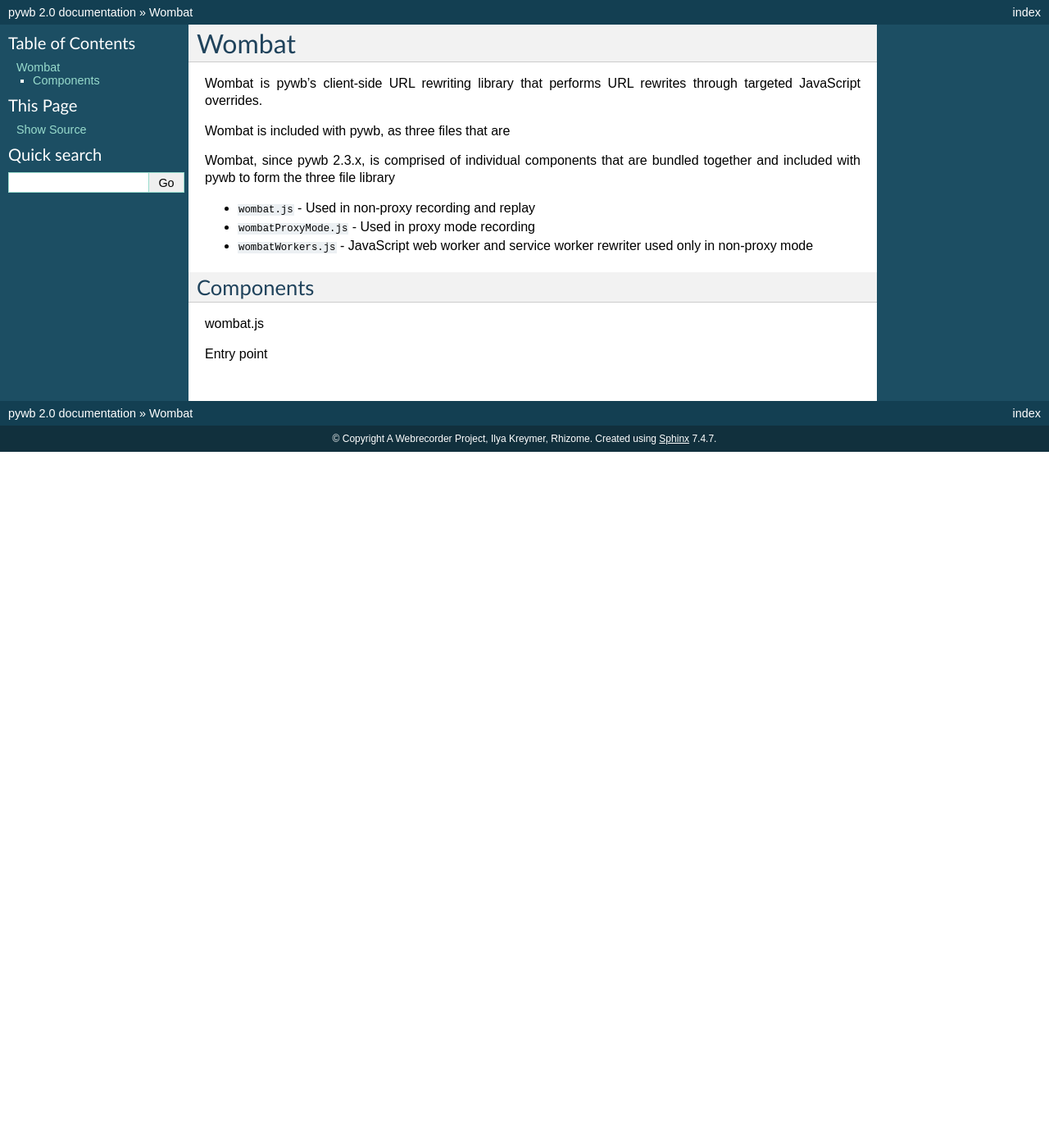
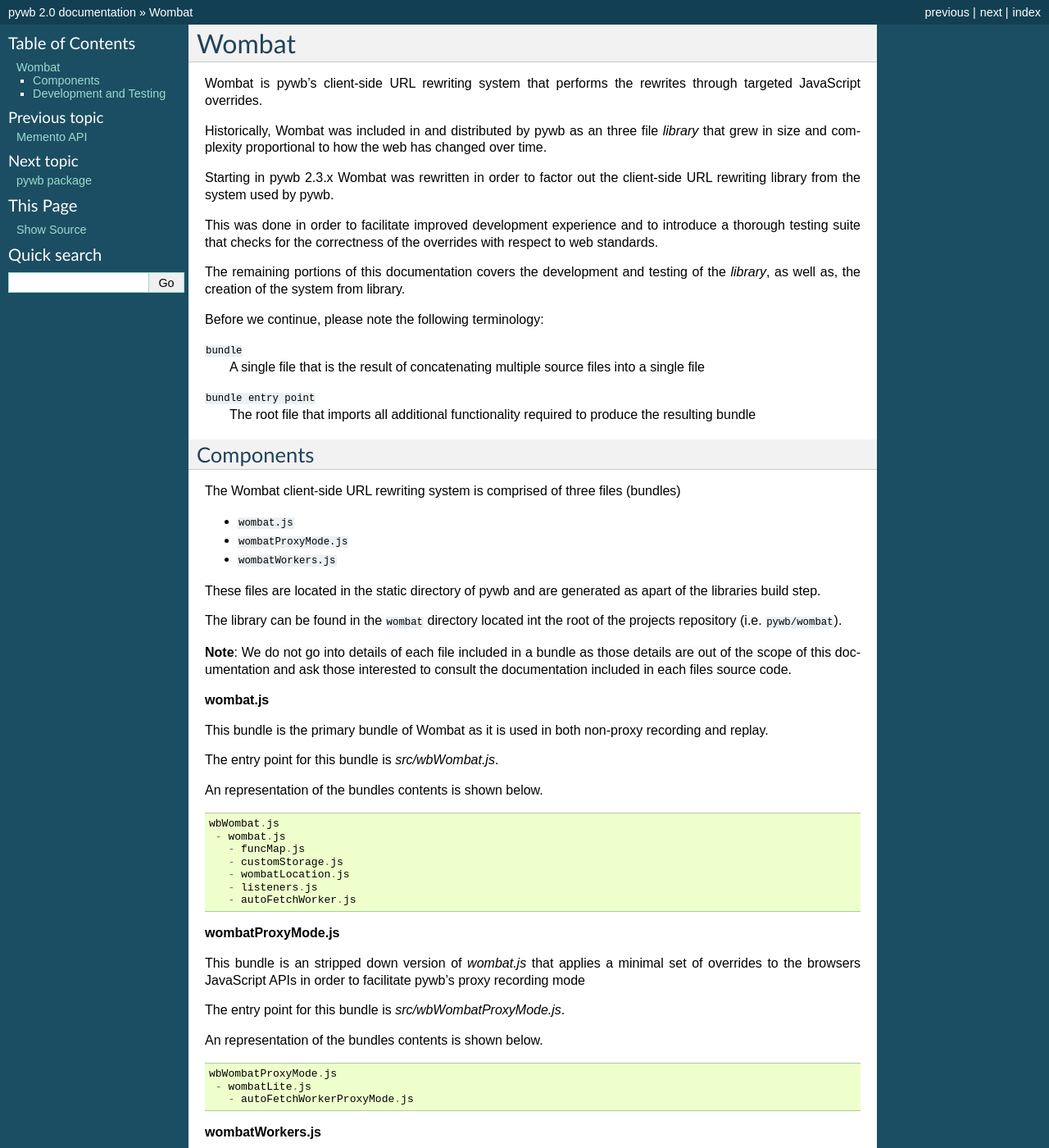
Before and after one commit to webrecorder/pywb, a Sphinx documentation site: the page built from docs/manual/wombat.rst, in a window 1280 px wide and 1400 px high. Shown: the whole window at 82% size. Built offline with Sphinx 7.4.7, drawn with Linux system fonts in a browser that asks for light colours; pages that are not in the unit, such as notebooks, are missing from menus; some of the changed text lies outside the part shown.

Commit message:
Pass 1 at wombat documentation

```diff
--- a/docs/index.rst
+++ b/docs/index.rst
@@ -18,6 +18,7 @@
    manual/configuring
    manual/architecture
    manual/apis
+   manual/wombat
    code/pywb
 
 
--- a/docs/manual/wombat.rst
+++ b/docs/manual/wombat.rst
@@ -1,27 +1,175 @@
 .. _wombat:
 
-******
+######
 Wombat
-******
+######
 
-Wombat is pywb's client-side URL rewriting library that performs URL rewrites
-through targeted JavaScript overrides.
+Wombat is pywb's client-side URL rewriting system that performs the rewrites through
+targeted JavaScript overrides.
+
+Historically, Wombat was included in and distributed by pywb as an three file `library`
+that grew in size and complexity proportional to how the web has changed over time.
+
+Starting in pywb 2.3.x Wombat was rewritten in order to factor out the client-side URL
+rewriting library from the system used by pywb.
+
+This was done in order to facilitate improved development experience and to introduce a thorough
+testing suite that checks for the correctness of the overrides with respect to web standards.
+
+The remaining portions of this documentation covers the development and testing of the `library`,
+as well as, the creation of the system from library.
+
+Before we continue, please note the following terminology:
+
+``bundle``
+  A single file that is the result of concatenating multiple source files into a single file
+
+``bundle entry point``
+  The root file that imports all additional functionality required to produce the resulting bundle
 
 
-Wombat is included with pywb, as three files that are
+Components
+==========
 
-Wombat, since pywb 2.3.x, is comprised of individual components that are bundled
-together and included with pywb to form the three file library
+The Wombat client-side URL rewriting system is comprised of three files (bundles)
 
-* ``wombat.js`` - Used in non-proxy recording and replay
-* ``wombatProxyMode.js`` - Used in proxy mode recording
-* ``wombatWorkers.js`` - JavaScript web worker and service worker rewriter used only in non-proxy mode
+* ``wombat.js``
+* ``wombatProxyMode.js``
+* ``wombatWorkers.js``
+
+These files are located in the static directory of pywb and are generated
+as apart of the  libraries build step.
+
+The library can be found in the ``wombat`` directory located int the root
+of the projects repository (i.e. ``pywb/wombat``).
+
+**Note**: We do not go into details of each file included in a bundle as those details
+are out of the scope of this documentation and ask those interested to consult
+the documentation included in each files source code.
+
+
+**wombat.js**
+
+This bundle is the primary bundle of Wombat as it is used in both non-proxy recording and replay.
+
+The entry point for this bundle is `src/wbWombat.js`.
+
+An representation of the bundles contents is shown below.
+
+::
+
+ wbWombat.js
+  - wombat.js
+    - funcMap.js
+    - customStorage.js
+    - wombatLocation.js
+    - listeners.js
+    - autoFetchWorker.js
 
 
 
-Components
-------------
+**wombatProxyMode.js**
 
-wombat.js
+This bundle is an stripped down version of `wombat.js` that applies a minimal set of overrides
+to the browsers JavaScript APIs in order to facilitate pywb's proxy recording mode
 
-Entry point
+The entry point for this bundle is `src/wbWombatProxyMode.js`.
+
+An representation of the bundles contents is shown below.
+
+::
+
+ wbWombatProxyMode.js
+  - wombatLite.js
+    - autoFetchWorkerProxyMode.js
+
+
+**wombatWorkers.js**
+
+
+This bundle is not a bundle per say but rather a flat file that applies the minimal set of
+overrides necessary to ensure that JavaScript web and service worker's operate as expected in both
+non-proxy recording and replay.
+
+
+Development and Testing
+========================
+
+**Requirements**
+
+Development and testing of Wombat requires that Node.js version >= 11 be installed
+
+Testing requires that a version of Google Chrome (v73 or greater) be installed and not in use prior to running
+the test suite
+
+
+**Development**
+
+The simplest way to begin developing is to execute the included ``bootstrap.sh``,
+found in the root wombat directory.
+
+``bootstrap.sh`` will
+
+* install the dependencies necessary to build and test Wombat
+* builds Wombat in production mode and places it in the `pywb/static` directory
+* copy the bootstrap.min.css used by pywb
+  into the test's assets directory
+* build the required test utility bundles
+
+After executing the boot strapping script the following ``npm scripts`` can be used
+
+``build-prod``
+  builds all bundles in production mode
+
+``build-dev``
+  builds all bundles in development mode
+
+``build-dev-watch``
+  builds all or selected bundles in development mode and rebuilds on changes (defaults to ``wombat.js``)
+
+``build-dev-watch-proxy``
+  builds ``wombatProxyMode.js`` in development mode and rebuilds on changes
+
+``build-full-test``
+  builds all bundles in development mode for testing as well as the internal testing util bundles
+
+``build-test``
+  builds all bundles in development mode for testing
+
+``build-test-bundle``
+  builds the internal testing util bundles
+
+``test``
+  executes the test suite
+
+All commands except those for testing place the resulting bundles in the ``pywb/static`` directory
+
+To control which bundles get built and watched for rebuilding using the ``build-dev-watch``
+the following environment variables can be used (they simple need to exist)
+
+* ALL: same as executing ``build-dev``
+* PROXY: same as executing ``build-dev-watch-proxy``
+* WORKER: only ``wombatProxyMode.js``
+
+
+The bundler used by Wombat is ``rollup`` and the following configs are used
+
+* ``rollup.config.prod.js``: Controls development bundling
+* ``rollup.config.dev.js``: Controls production bundling
+* ``rollup.config.test.js``: Controls test bundling
+
+**Testing**
+
+As previously mentioned, the test suite can be run by executing the ``test`` npm script.
+
+The test suite is comprised of 568 tests split over nine files
+
+* ``original-karma-tests.js``: The original Wombat test suite
+* ``overrides-browser.js``: Tests overrides applied to the History, Location, etc APIs of the browser
+* ``overrides-css.js``: Tests overrides applied to CSS APIs
+* ``overrides-dom.js``: Tests overrides applied to DOM APIs
+* ``overrides-http.js``: Tests overrides applied to HTTP APIs
+* ``overrides-workers.js``: Tests overrides applied to worker APIs
+* ``setup-after-initialization.js``: Tests the results of initialization of the system
+* ``setup-before-initialization.js``: Tests correctness of the initial state of the browser before initialization
+* ``setup-initialization.js``: Tests the ability of the system to become initializated
```
